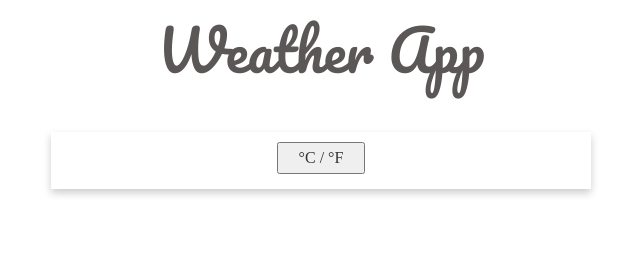
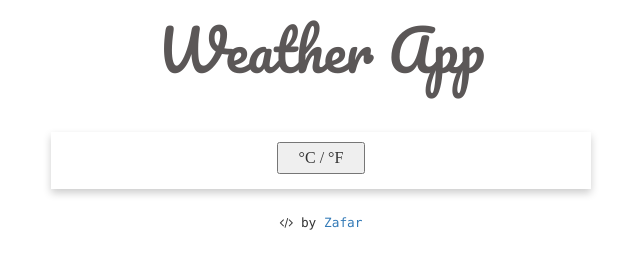
Before and after one commit to mdaz78/Local-Weather-App, a plain HTML site: page index.html in a window 1280 px wide. Shown: the full height of the page, 319-959 px from the left. Drawn offline with nearby package versions, Linux system fonts and the light colour scheme.

Commit message:
Add footer

```diff
--- a/index.html
+++ b/index.html
@@ -46,7 +46,11 @@
             <div class="col-xs-0 col-md-3"></div>
         </div>
     </main>
-
+    <footer class="text-center">
+        <div id="footer">
+            <i class="fa fa-code"></i> by <a href="https://twitter.com/MdAbuZafar19">Zafar</a>
+        </div>
+    </footer>
     <!-- custom script -->
     <script type="text/javascript" src="script.js"></script>
 </body>
--- a/style.css
+++ b/style.css
@@ -74,6 +74,12 @@ button {
     padding: 5px 20px;
 }
 
+footer {
+    font-family: 'Monaco', sans-serif;
+    margin-top: 2%;
+    font-size: 0.8em;
+}
+
 @media only screen and (max-width: 767px) {
     .heading {
         font-size: 2em;
```
